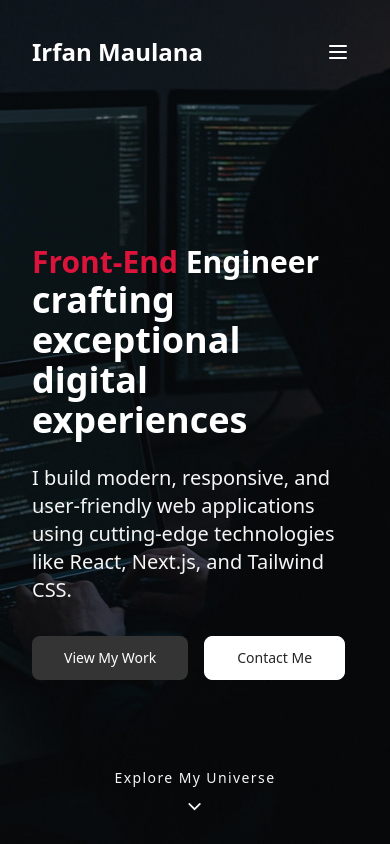
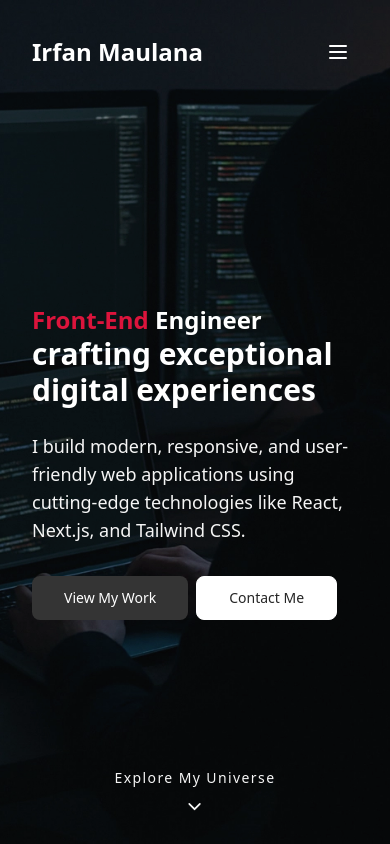
Before and after one commit to irfanmaulana007/portfolio, a Next.js app: page / in a window 390 px wide. Shown: the top 844 px of the page. Built offline with nearby package versions, Linux system fonts and the light colour scheme.

Commit message:
mobile responsive improvements

```diff
--- a/components/header.tsx
+++ b/components/header.tsx
@@ -4,7 +4,7 @@ import { useState, useEffect } from 'react';
 import Link from 'next/link';
 import { cn } from '@/lib/utils';
 import { Button } from '@/components/ui/button';
-import { Sheet, SheetContent, SheetTrigger } from '@/components/ui/sheet';
+import { Sheet, SheetContent, SheetHeader, SheetTitle, SheetTrigger } from '@/components/ui/sheet';
 import { navItems, personalInfo } from '@/lib/constants';
 
 export function Header() {
@@ -111,6 +111,9 @@ export function Header() {
             </Button>
           </SheetTrigger>
           <SheetContent>
+            <SheetHeader>
+              <SheetTitle>Navigation</SheetTitle>
+            </SheetHeader>
             <div className="flex flex-col gap-6 mt-10">
               {navItems.map(item => {
                 const isActive = activeSection === item.href.substring(1);
--- a/components/sections/hero-section.tsx
+++ b/components/sections/hero-section.tsx
@@ -19,7 +19,7 @@ export function HeroSection() {
           transition={{ duration: 0.8, delay: 0.7 }}
           className="max-w-3xl"
         >
-          <h1 className="text-3xl md:text-4xl lg:text-5xl font-bold text-white">
+          <h1 className="text-2xl sm:text-3xl md:text-4xl lg:text-5xl font-bold text-white">
             <span className="text-crimson-600">Front-End </span>Engineer
           </h1>
         </motion.div>
@@ -29,7 +29,7 @@ export function HeroSection() {
           transition={{ duration: 0.8, delay: 1 }}
           className="max-w-3xl"
         >
-          <h1 className="text-4xl md:text-5xl lg:text-6xl font-bold mb-6 text-white">
+          <h1 className="text-3xl md:text-5xl lg:text-6xl font-bold mb-6 text-white">
             crafting exceptional digital experiences
           </h1>
         </motion.div>
@@ -39,7 +39,7 @@ export function HeroSection() {
           transition={{ duration: 0.8, delay: 1.3 }}
           className="max-w-3xl"
         >
-          <p className="text-xl text-neutral-100 mb-8 max-w-2xl">
+          <p className="text-lg sm:text-xl text-neutral-100 mb-8 max-w-2xl">
             I build modern, responsive, and user-friendly web applications using
             cutting-edge technologies like React, Next.js, and Tailwind CSS.
           </p>
@@ -50,7 +50,7 @@ export function HeroSection() {
           transition={{ duration: 0.8, delay: 1.6 }}
           className="max-w-3xl"
         >
-          <div className="flex flex-wrap gap-4">
+          <div className="flex flex-wrap gap-2 sm:gap-4">
             <Button
               asChild
               size="lg"
```
